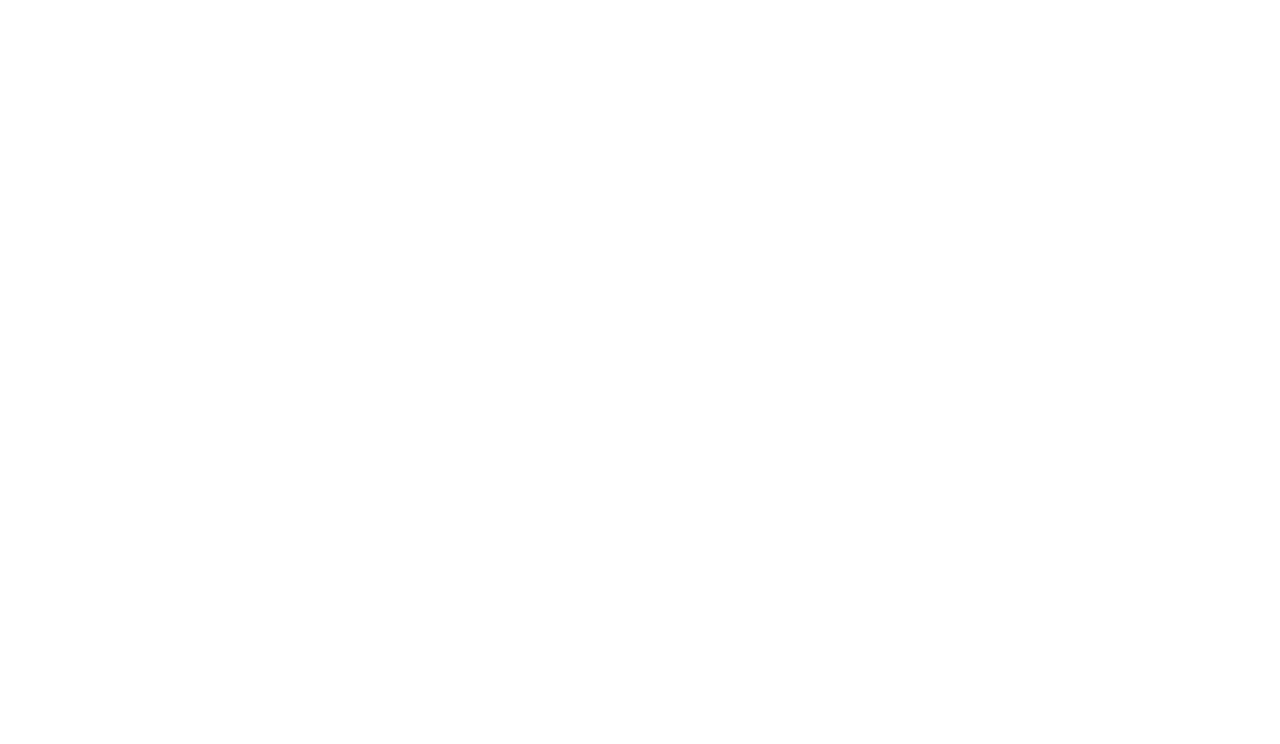
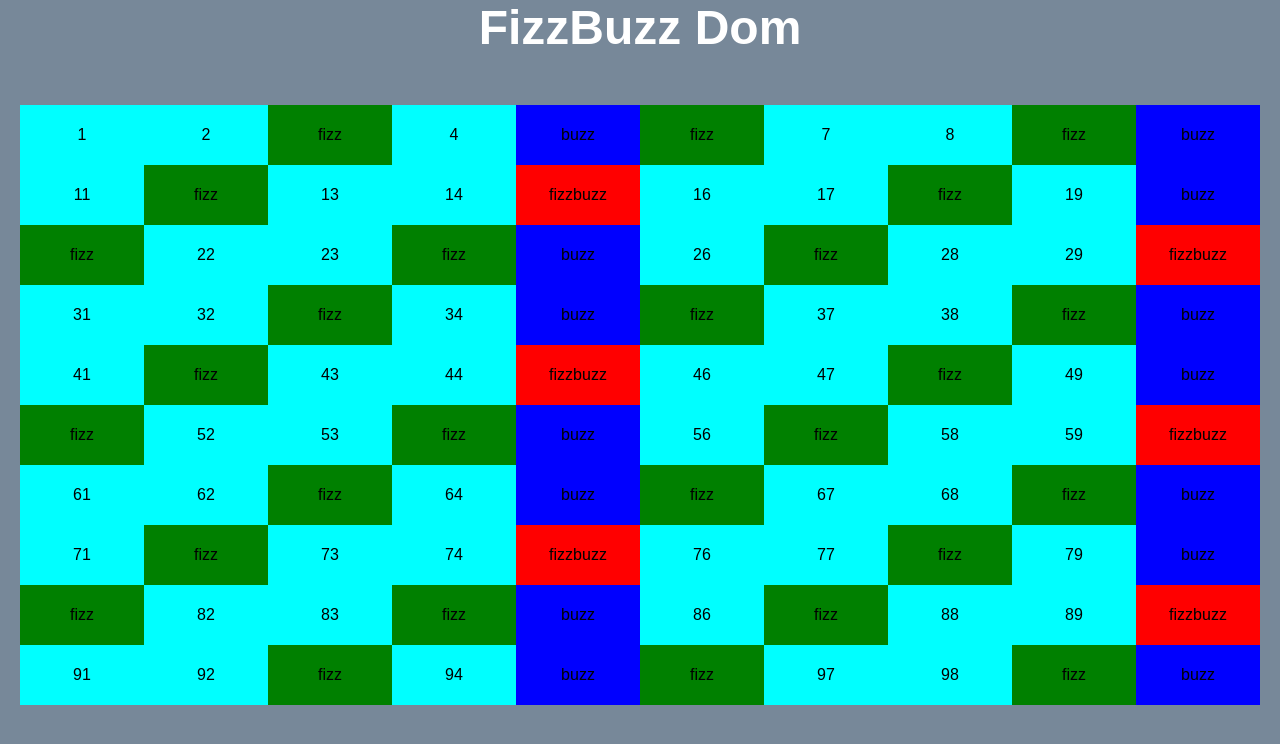
Before and after one commit to LucaVitullo/js-fizzbuzzdom, a plain HTML site: page index.html in a window 1280 px wide. Drawn offline with Linux system fonts and the light colour scheme.

Commit message:
completed

```diff
--- a/index.html
+++ b/index.html
@@ -7,6 +7,9 @@
     <link rel="stylesheet" href="style.css" />
     <title>FIZZBUZZ DOM</title>
   </head>
-  <body></body>
+  <body>
+    <h1>FizzBuzz Dom</h1>
+    <div id="container"></div>
+  </body>
   <script src="js/script.js"></script>
 </html>
--- a/js/script.js
+++ b/js/script.js
@@ -1 +1,37 @@
-console.log('js ok');
+/*Scrivi un programma che stampi in console i numeri da 1 a 100.
+MILESTONE 1
+Per i multipli di 3 stampi “Fizz” al posto del numero e per i multipli di 5 stampi Buzz.
+Per i numeri che sono sia multipli di 3 che di 5 stampi FizzBuzz.
+MILESTONE 2
+Dato un container nel DOM, appendi un elemento html con il numero o la stringa corretta.
+MILESTONE 3
+Applica uno stile differente a seconda del valore dell'indice per i multipli di 3, per i multipli di 5 e per i valori che sono sia multipli di 3 che di 5.
+Prima di partire a scrivere codice poniamoci qualche domanda:
+Come faccio a sapere se un numero è divisibile per un altro? Abbiamo visto qualcosa di particolare che possiamo usare? Come creare nuovi elementi html e appenderli al container?
+*/
+let i;
+const divContainer = document.querySelector("#container");
+
+
+for (let i = 1;  i <= 100; i++){
+
+    if(i % 3 === 0 && i % 5 === 0){
+        const element =`<div class="box fizzbuzz">fizzbuzz</div>`;
+        divContainer.innerHTML += element;
+    }
+
+    else if(i % 3 === 0){
+        const element =`<div class="box fizz">fizz</div>`;
+        divContainer.innerHTML += element;
+    }
+
+    else if(i % 5 === 0){
+        const element =`<div class="box buzz">buzz</div>`;
+        divContainer.innerHTML += element;
+    }
+
+    else{
+        const element =`<div class="box">${i}</div>`;
+        divContainer.innerHTML += element;
+    }
+}
--- a/style.css
+++ b/style.css
@@ -7,4 +7,36 @@
 }
 body {
   font-family: sans-serif;
+  background-color: lightslategray;
 }
+
+h1 {
+  color: white;
+  font-size: 3rem;
+  text-align: center;
+}
+#container {
+  margin: 50px 20px;
+  /* width: 634px; */
+  display: flex;
+  flex-wrap: wrap;
+}
+.box {
+  width: 10%;
+  padding: 5px;
+  text-align: center;
+  vertical-align: middle;
+  line-height: 50px;
+  background-color: aqua;
+}
+
+.fizzbuzz {
+  background-color: red;
+}
+
+.buzz {
+  background-color: blue;
+}
+.fizz {
+  background-color: green;
+}
```
